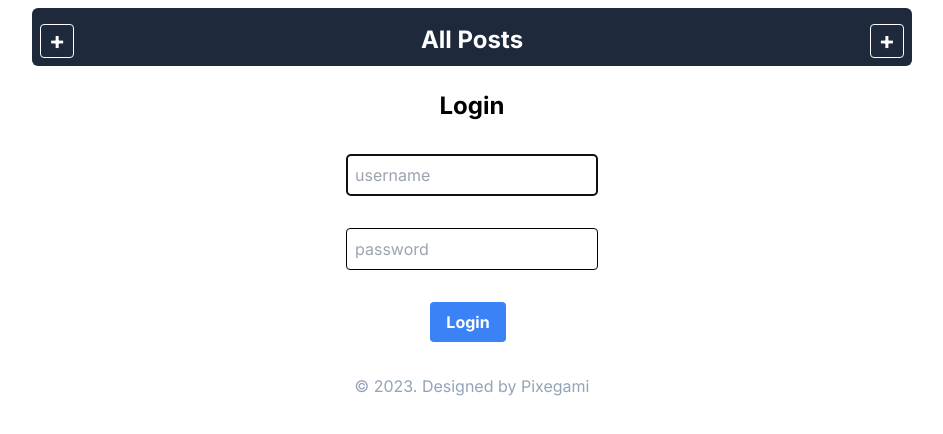
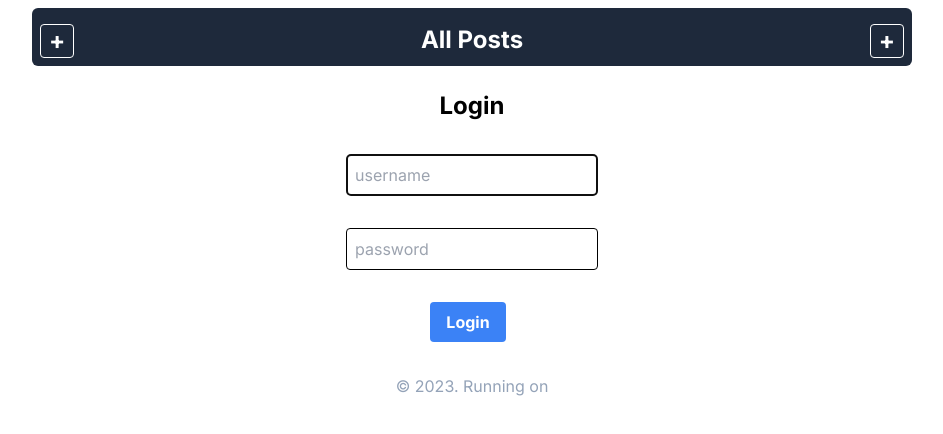
Before and after one commit to Albert0i/next-methinks, a Next.js app: page /posts/login in a window 1280 px wide. Shown: the top 434 px of the page, without its empty margins (168-1111 px from the left). Built offline with nearby package versions, Linux system fonts and the light colour scheme.

Commit message:
change footer

```diff
--- a/src/components/Footer.jsx
+++ b/src/components/Footer.jsx
@@ -4,7 +4,7 @@ const Footer = () => {
   return (
     <footer>
       <div className="py-2 mt-2 text-center text-slate-400">
-        <h3>&copy; 2023. Designed by Pixegami</h3>
+        <h3>&copy; 2023. Running on { process.env.APP_ENV }</h3>
       </div>
     </footer>
   )
```
